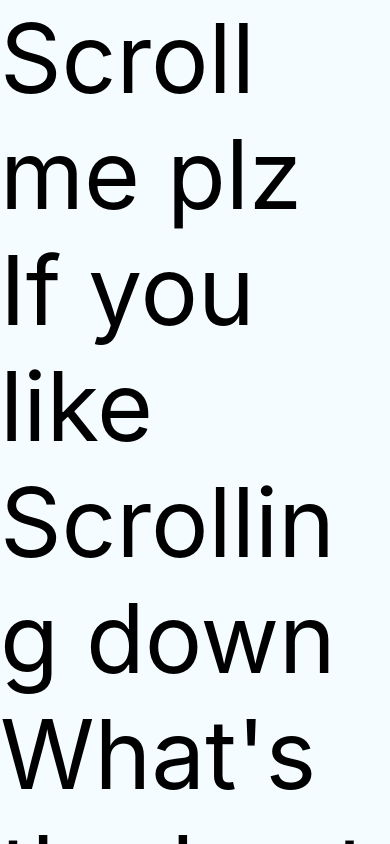
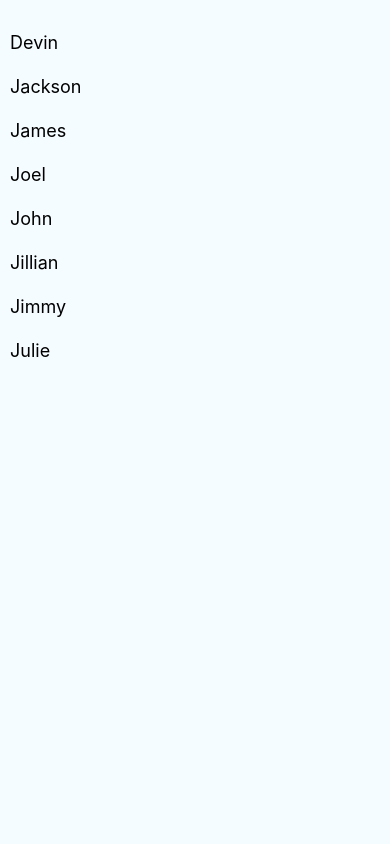
Before and after one commit to ymegane/ReactNativeBasics, a React Native app: screen / in a window 390 px wide. Built offline with nearby package versions, Linux system fonts and the light colour scheme.

Commit message:
Add FlatListBasics component

```diff
--- a/src/App.js
+++ b/src/App.js
@@ -8,15 +8,15 @@
  */
 
 import React, { Component } from 'react';
-import {Platform, StyleSheet, SafeAreaView} from 'react-native';
-import IScrolledDownAndWhatHappenedNextShockedMe from './components/IScrolledDownAndWhatHappenedNextShockedMe';
+import {StyleSheet, SafeAreaView} from 'react-native';
+import FlatListBasics from './components/FlatListBasics';
 
 type Props = {};
 export default class App extends Component<Props> {
   render() {
     return (
       <SafeAreaView style={styles.container}>
-        <IScrolledDownAndWhatHappenedNextShockedMe />
+        <FlatListBasics />
       </SafeAreaView>
     );
   }
--- /dev/null
+++ b/src/components/FlatListBasics.js
@@ -0,0 +1,38 @@
+import React, { Component } from 'react';
+import { FlatList, StyleSheet, Text, View } from 'react-native';
+
+export default class FlatListBasics extends Component {
+    render() {
+        return (
+            <View style={styles.container}>
+                <FlatList
+                    data={[
+                        {key: 'Devin'},
+                        {key: 'Jackson'},
+                        {key: 'James'},
+                        {key: 'Joel'},
+                        {key: 'John'},
+                        {key: 'Jillian'},
+                        {key: 'Jimmy'},
+                        {key: 'Julie'},
+                    ]}
+                    renderItem={(item) =>
+                        <Text style={styles.item}>{item.item.key}</Text>
+                    }
+                />
+            </View>
+        );
+    }
+}
+
+const styles = StyleSheet.create({
+    container: {
+     flex: 1,
+     paddingTop: 22
+    },
+    item: {
+      padding: 10,
+      fontSize: 18,
+      height: 44,
+    },
+  })
```
